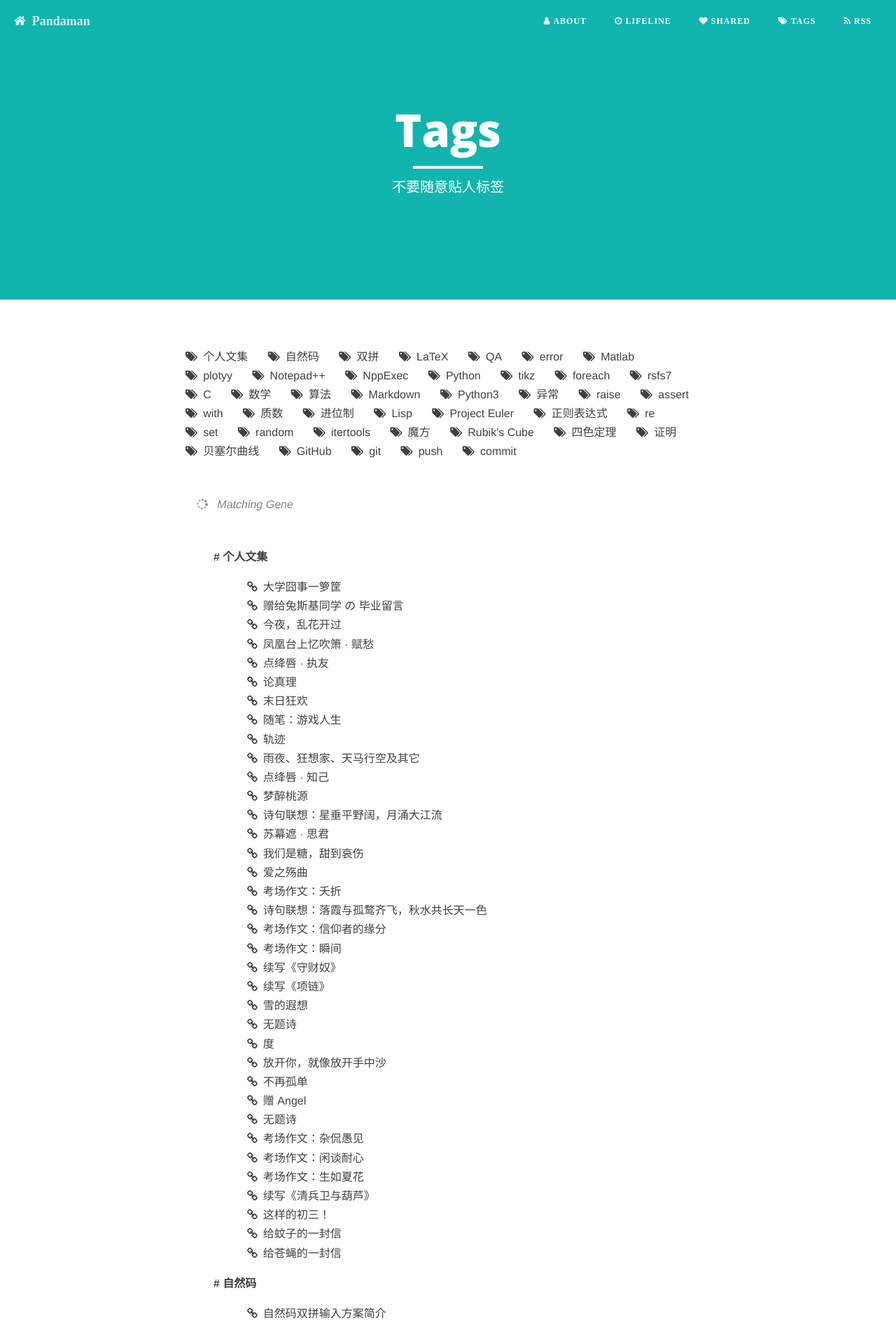
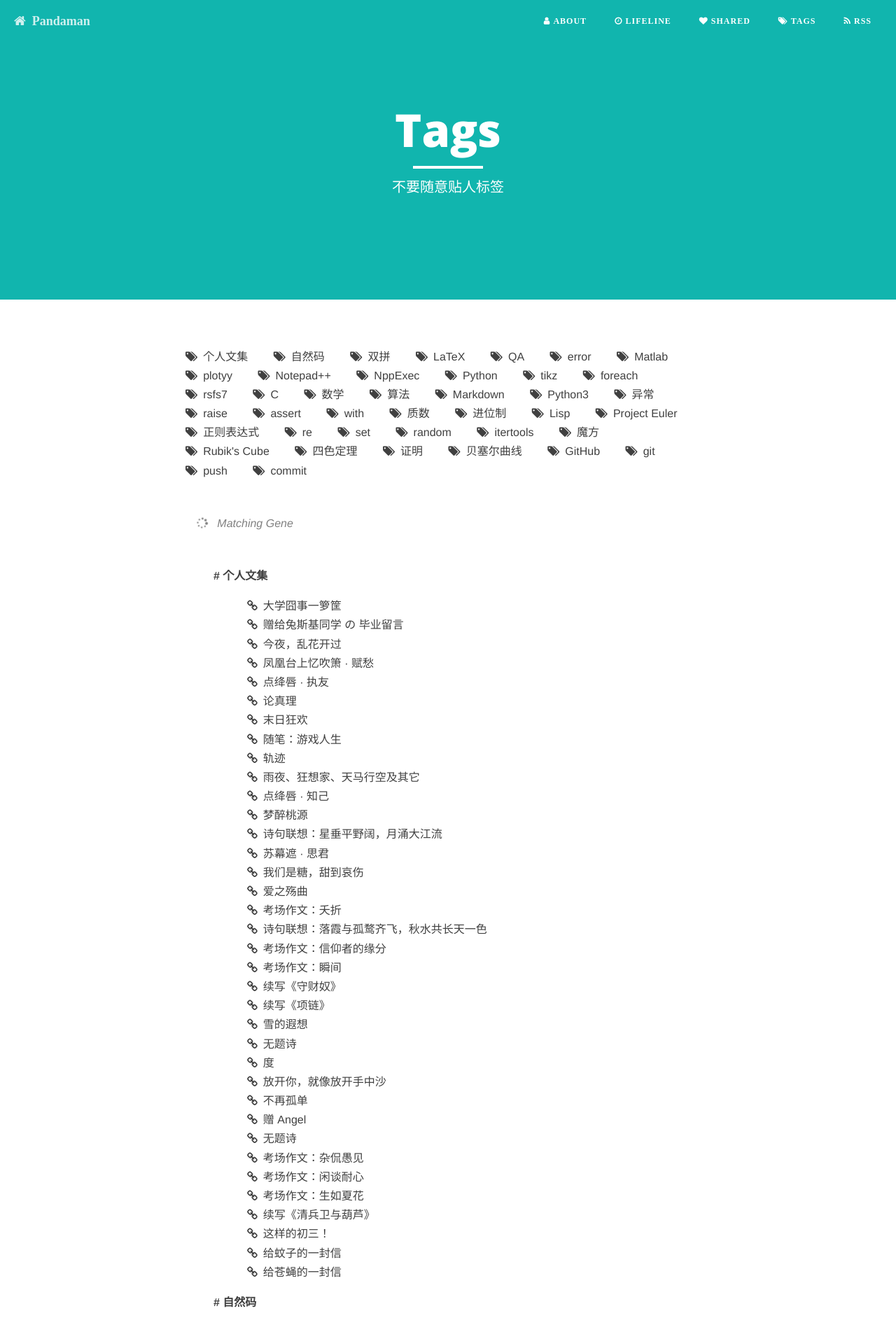
Before and after one commit to ceares/ceares.github.io, a Jekyll site: the page built from tags.md, in a window 1280 px wide. Shown: the top 1893 px of the page at 70% size. Built offline with Jekyll 4.4.1, drawn with Linux system fonts in a browser that asks for light colours; nearby versions of some CDN libraries; library files that are not in the unit come from our copies.

Commit message:
from sp3

```diff
--- a/tags.md
+++ b/tags.md
@@ -7,7 +7,7 @@ header-img: "img/semantic.jpg"
 
 <div id='tag_cloud' style="margin:0.5in 0em;font-weight: normal;text-align:left;text-align-last:left">
 {% for tag in site.tags %}
-<a href="#{{ tag[0] }}" title="{{ tag[0] }}" rel="{{ tag[1].size }}" style="margin-right:1.5em"><i class="fa fa-tags">&nbsp;&nbsp;<span style='font-family:"Helvetica Neue",Arial,"Hiragino Sans GB","STHeiti","Microsoft YaHei","WenQuanYi Micro Hei",SimSun,sans-serif'>{{ tag[0] }}</span></i></a>
+<a href="#{{ tag[0] }}" title="{{ tag[0] }}" rel="{{ tag[1].size }}" style="margin-right:2em"><i class="fa fa-tags">&nbsp;&nbsp;<span style='font-family:"Helvetica Neue",Arial,"Hiragino Sans GB","STHeiti","Microsoft YaHei","WenQuanYi Micro Hei",SimSun,sans-serif'>{{ tag[0] }}</span></i></a>
 {% endfor %}
 </div>
 
```
